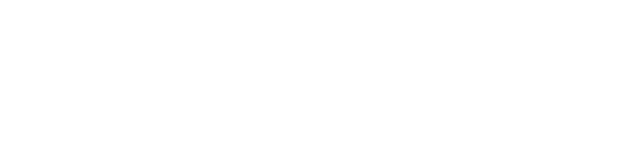
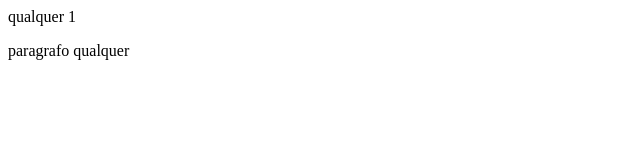
Before and after one commit to sou-rafael/aula2git, a plain HTML site: page index.html in a window 1280 px wide. Shown: the whole page, without its empty margins (0-640 px from the left). Drawn offline with Linux system fonts and the light colour scheme.

Commit message:
add div e p

```diff
--- a/index.html
+++ b/index.html
@@ -7,6 +7,8 @@
     <title>Document</title>
 </head>
 <body>
+    <div>qualquer 1</div>
 
+    <p>paragrafo qualquer</p>
 </body>
 </html>
```
